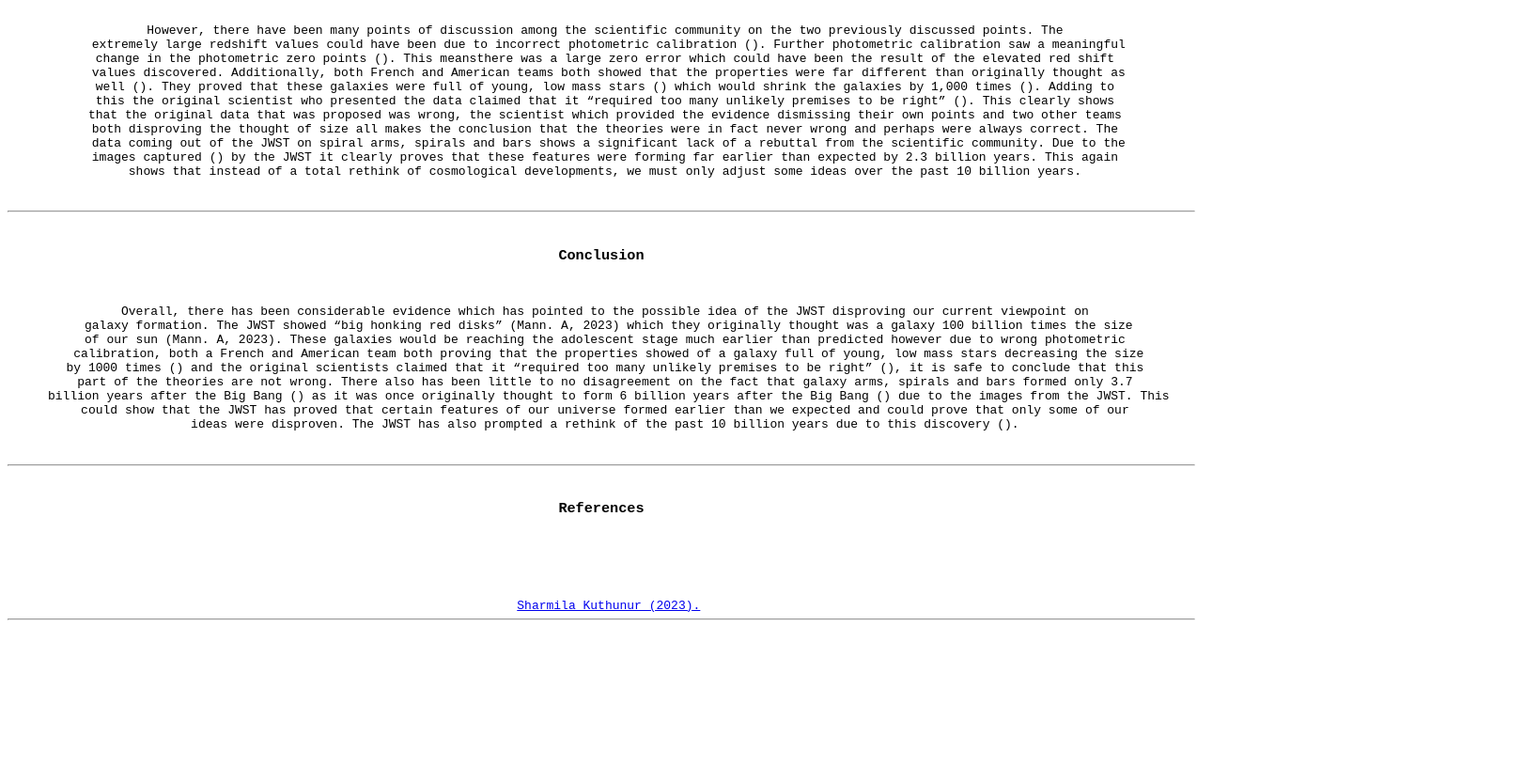
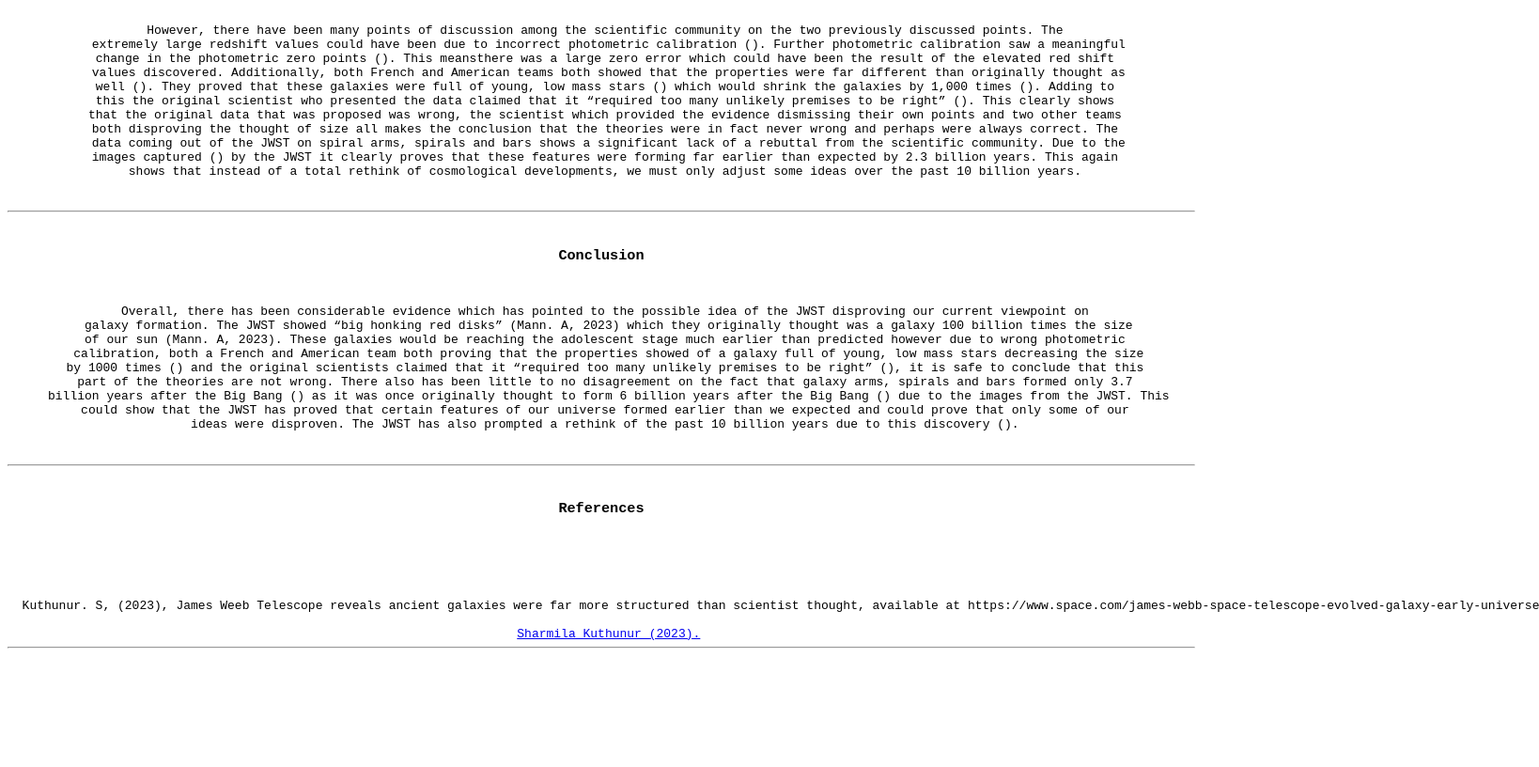
Before and after one commit to FEPSFY6802509/FY6802509, a plain HTML site: page index.html in a window 1280 px wide. Shown: the part 2299-3115 px from the top of the page at 94% size, 1638 px wide, since content can reach past the window. Drawn offline with Linux system fonts and the light colour scheme.

Commit message:
Update index.html

```diff
--- a/index.html
+++ b/index.html
@@ -164,6 +164,8 @@ p.exl {
 <h3 id="References">References</h3>
   <p>
 <pre>
+  Kuthunur. S, (2023), James Weeb Telescope reveals ancient galaxies were far more structured than scientist thought, available at https://www.space.com/james-webb-space-telescope-evolved-galaxy-early-universe
+
   <a href=”https://www.space.com/james-webb-space-telescope-evolved-galaxy-early-universe”>Sharmila Kuthunur (2023).</a>
 <hr>
 
```
